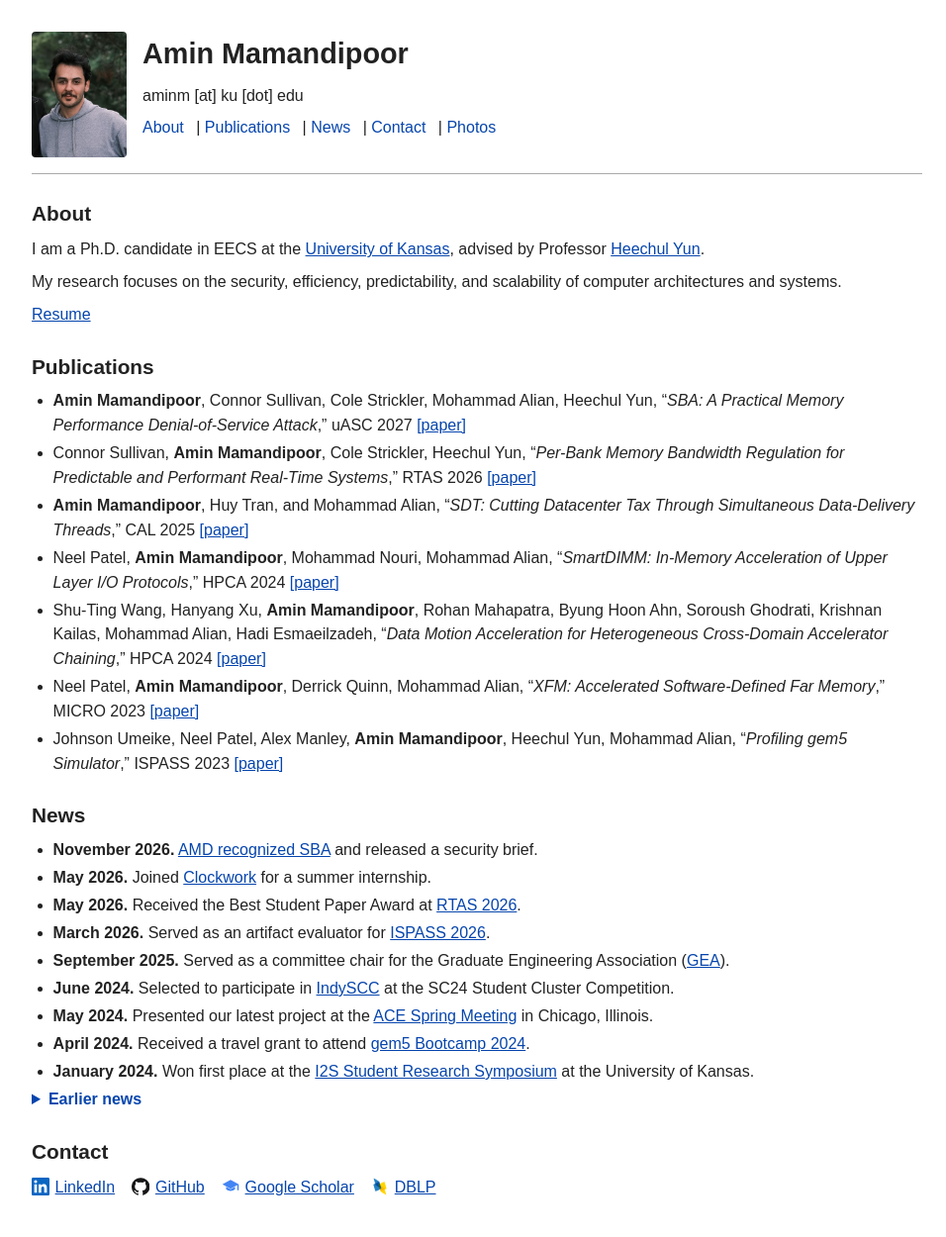
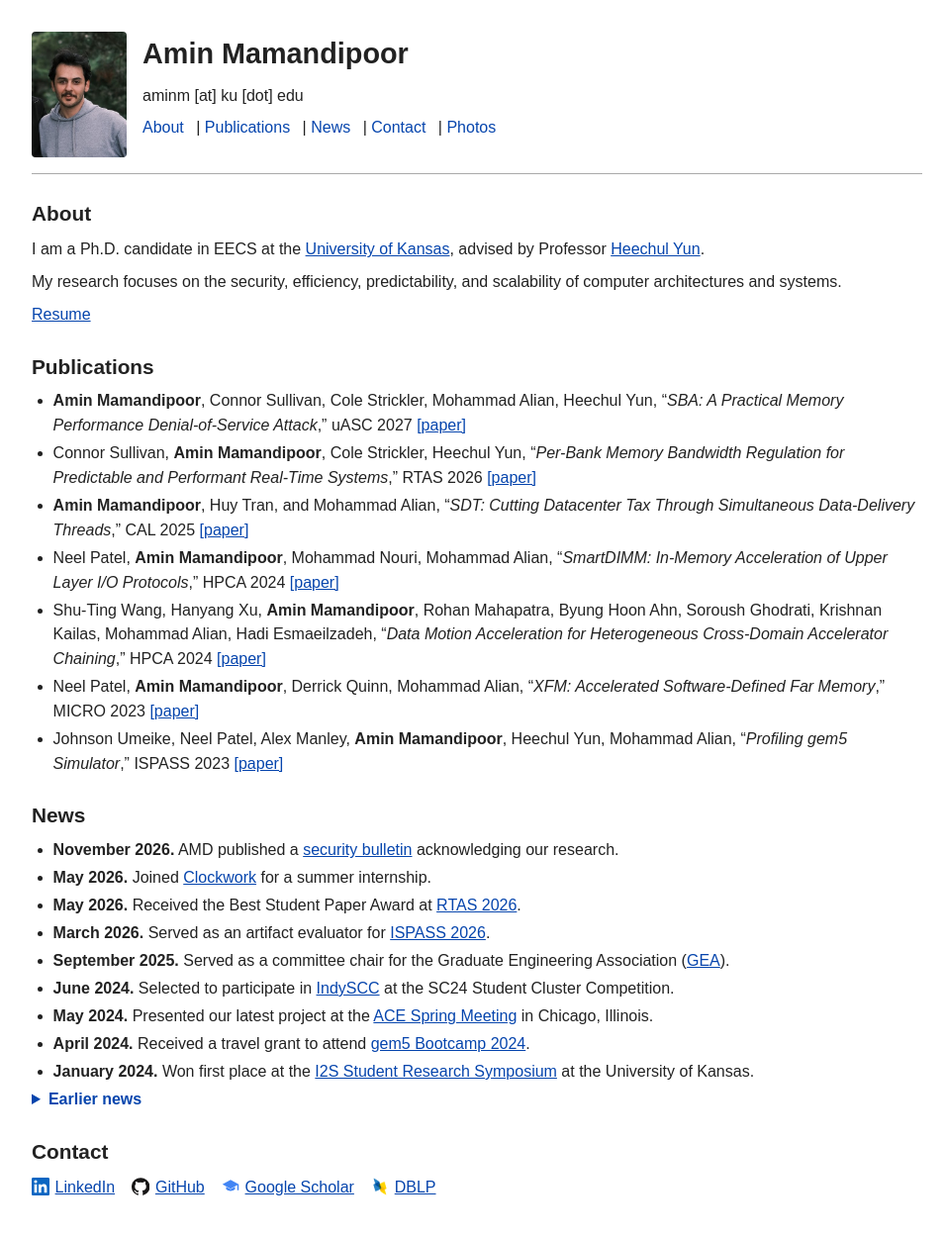
Before and after one commit to amin-mamandi/amin-mamandi.github.io, a Jekyll site: the page built from index.md, in a window 1280 px wide. Shown: the whole page at 99% size, without its empty margins (158-1114 px from the left). Built offline with Jekyll 4.4.1, drawn with Linux system fonts in a browser that asks for light colours.

Commit message:
Update news item for November 2026

```diff
--- a/index.md
+++ b/index.md
@@ -24,7 +24,7 @@ My research focuses on the security, efficiency, predictability, and scalability
 ## News
 
 <ul class="news-list">
-  <li><strong>November 2026.</strong> <a href="https://www.amd.com/en/resources/product-security/bulletin/amd-sb-7065.html">AMD recognized SBA</a> and released a security brief.</li>
+  <li><strong>November 2026.</strong> AMD published a <a href="https://www.amd.com/en/resources/product-security/bulletin/amd-sb-7065.html">security bulletin</a> acknowledging our research.</li>
   <li><strong>May 2026.</strong> Joined <a href="https://clockwork.io">Clockwork</a> for a summer internship.</li>
   <li><strong>May 2026.</strong> Received the Best Student Paper Award at <a href="https://2026.rtas.org/best-papers/">RTAS 2026</a>.</li>
   <li><strong>March 2026.</strong> Served as an artifact evaluator for <a href="https://ispass.org/ispass2026/">ISPASS 2026</a>.</li>
```
